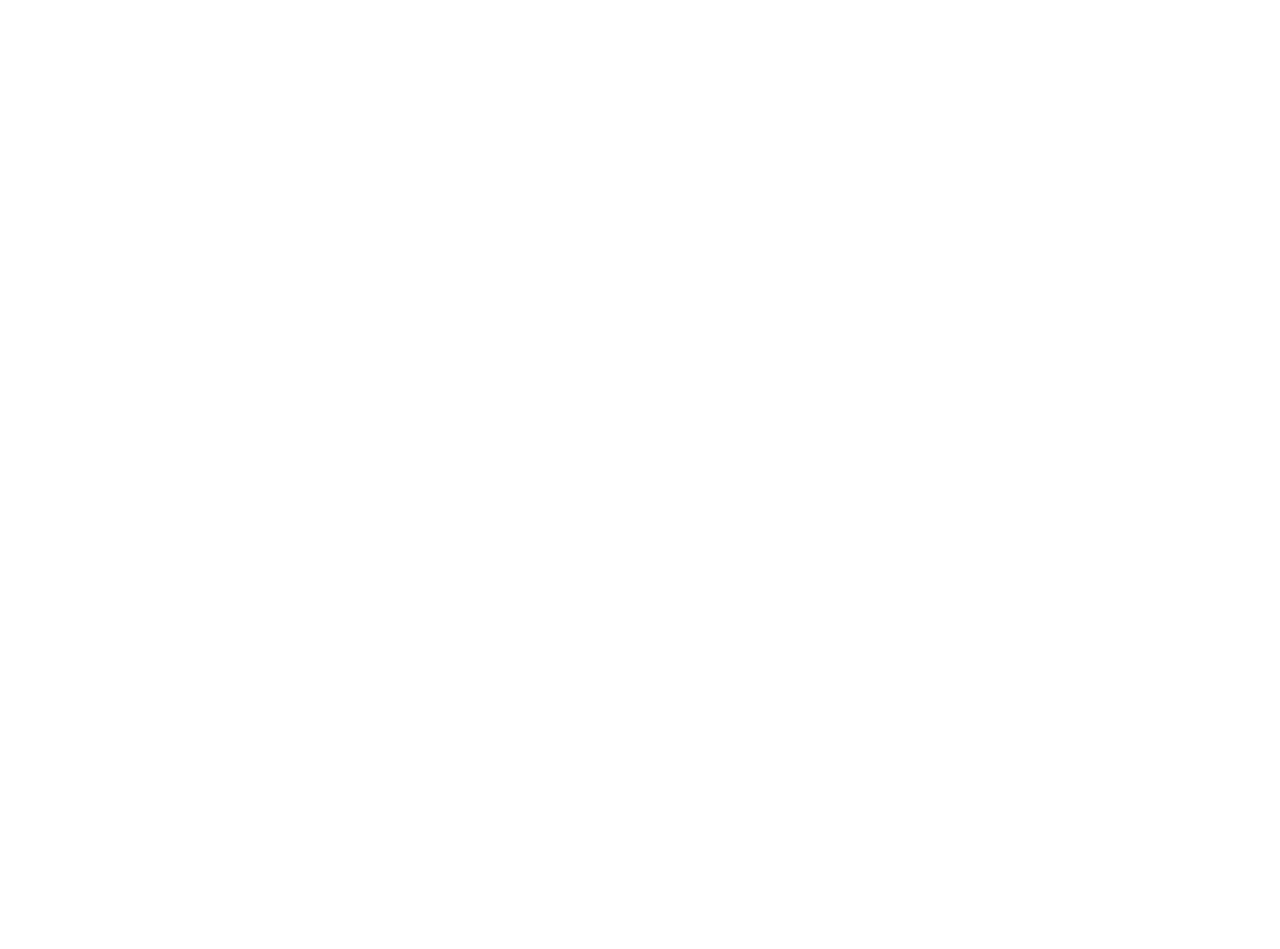
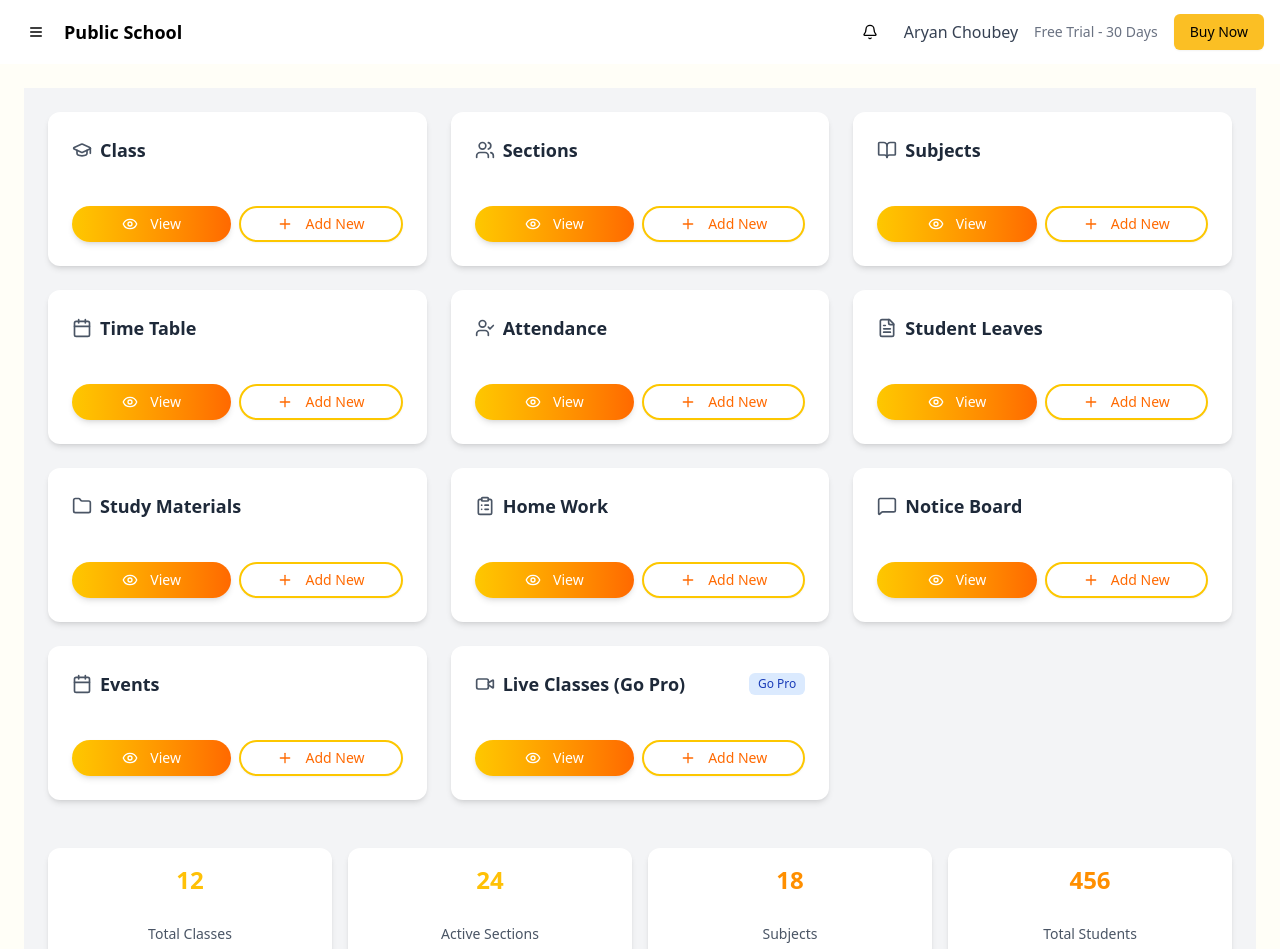
Before and after one commit to Aryanchoubey/school-management, a React (Vite) app in the folder client/: page /dashboard/academics in a window 1280 px wide. Before the commit this address had no page. Shown: the top 949 px of the page. Before the commit the page ends 800 px from the top, so only its background shows below. Built offline with nearby package versions, Linux system fonts and the light colour scheme.

Commit message:
academic page dashboard

```diff
--- a/client/src/App.jsx
+++ b/client/src/App.jsx
@@ -7,6 +7,7 @@
 import Myschool from './pages/Dashboard/MySchool/Myschool'
 import AddStudent from './pages/Dashboard/MySchool/AddStudent'
 import UserManagement from './pages/Dashboard/UserManagement/UserManagement'
+import Academics from './pages/Dashboard/Academics/Academics'
 // import AddStudent from './pages/Dashboard/AddStudent/AddStudent'
 
 
@@ -24,6 +25,7 @@
           <Route path='branch' element={<Home/>} />
           <Route path='addstudent' element={<AddStudent />} />
           <Route path='editstudent' element={<UserManagement />} />
+          <Route path='academics' element={<Academics />} />
         </Route>
 
         {/* Root route */}
--- /dev/null
+++ b/client/src/pages/Dashboard/Academics/Academics.jsx
@@ -0,0 +1,107 @@
+import React from 'react';
+import { Card, CardContent, CardHeader, CardTitle } from '@/components/ui/card';
+import { Button } from '@/components/ui/button';
+import { Badge } from '@/components/ui/badge';
+import {
+  Plus,
+  Eye,
+  GraduationCap,
+  Users,
+  BookOpen,
+  Calendar,
+  UserCheck,
+  FileText,
+  Folder,
+  ClipboardList,
+  MessageSquare,
+  Video
+} from 'lucide-react';
+
+const Academics = () => {
+  const dashboardItems = [
+    { title: 'Class', icon: GraduationCap },
+    { title: 'Sections', icon: Users },
+    { title: 'Subjects', icon: BookOpen },
+    { title: 'Time Table', icon: Calendar },
+    { title: 'Attendance', icon: UserCheck },
+    { title: 'Student Leaves', icon: FileText },
+    { title: 'Study Materials', icon: Folder },
+    { title: 'Home Work', icon: ClipboardList },
+    { title: 'Notice Board', icon: MessageSquare },
+    { title: 'Events', icon: Calendar },
+    { title: 'Live Classes (Go Pro)', icon: Video, isPro: true },
+  ];
+
+  const DashboardCard = ({ title, icon: Icon, isPro = false }) => (
+    <Card className="group hover:shadow-lg transition-all duration-300 border-0 shadow-md bg-white rounded-xl">
+      <CardHeader className="pb-3">
+        <CardTitle className="flex items-center gap-2 text-gray-800 text-base sm:text-lg font-semibold">
+          <Icon className="h-4 w-4 sm:h-5 sm:w-5 text-gray-600 flex-shrink-0" />
+          <span className="truncate">{title}</span>
+          {isPro && (
+            <Badge className="ml-auto text-xs flex-shrink-0 bg-blue-100 text-blue-800 hover:bg-blue-100">
+              Go Pro
+            </Badge>
+          )}
+        </CardTitle>
+      </CardHeader>
+      <CardContent className="pt-0">
+        <div className="flex flex-col sm:flex-row gap-2">
+          <Button
+            className="bg-gradient-to-r from-yellow-400 to-orange-500 hover:from-yellow-500 hover:to-orange-600 text-white rounded-full px-4 sm:px-6 h-9 text-sm font-medium w-full sm:flex-1 shadow-md border-0"
+          >
+            <Eye className="h-4 w-4 mr-1 flex-shrink-0" />
+            View
+          </Button>
+          <Button
+            variant="outline"
+            className="border-2 border-yellow-400 text-orange-500 hover:bg-yellow-50 hover:border-orange-500 rounded-full px-4 sm:px-6 h-9 text-sm font-medium w-full sm:flex-1 bg-white"
+          >
+            <Plus className="h-4 w-4 mr-1 flex-shrink-0" />
+            Add New
+          </Button>
+        </div>
+      </CardContent>
+    </Card>
+  );
+
+  return (
+    <div className="w-full h-full bg-gray-100 p-3 sm:p-4 lg:p-6">
+      {/* Dashboard Grid */}
+      <div className="grid grid-cols-1 sm:grid-cols-2 lg:grid-cols-3 2xl:grid-cols-4 gap-4 sm:gap-5 lg:gap-6">
+        {dashboardItems.map((item, index) => (
+          <DashboardCard
+            key={index}
+            title={item.title}
+            icon={item.icon}
+            isPro={item.isPro}
+          />
+        ))}
+      </div>
+
+      {/* Quick Stats Section */}
+      <div className="mt-8 sm:mt-12">
+        <div className="grid grid-cols-2 sm:grid-cols-4 gap-3 sm:gap-4">
+          <Card className="p-3 sm:p-4 text-center bg-white shadow-md rounded-xl border-0">
+            <div className="text-lg sm:text-2xl font-bold text-[#FFC107] mb-1">12</div>
+            <div className="text-xs sm:text-sm text-gray-600 font-medium">Total Classes</div>
+          </Card>
+          <Card className="p-3 sm:p-4 text-center bg-white shadow-md rounded-xl border-0">
+            <div className="text-lg sm:text-2xl font-bold text-[#FFC107] mb-1">24</div>
+            <div className="text-xs sm:text-sm text-gray-600 font-medium">Active Sections</div>
+          </Card>
+          <Card className="p-3 sm:p-4 text-center bg-white shadow-md rounded-xl border-0">
+            <div className="text-lg sm:text-2xl font-bold text-[#FF8F00] mb-1">18</div>
+            <div className="text-xs sm:text-sm text-gray-600 font-medium">Subjects</div>
+          </Card>
+          <Card className="p-3 sm:p-4 text-center bg-white shadow-md rounded-xl border-0">
+            <div className="text-lg sm:text-2xl font-bold text-[#FF8F00] mb-1">456</div>
+            <div className="text-xs sm:text-sm text-gray-600 font-medium">Total Students</div>
+          </Card>
+        </div>
+      </div>
+    </div>
+  );
+};
+
+export default Academics;
--- a/client/src/pages/Dashboard/UserManagement/UserManagement.jsx
+++ b/client/src/pages/Dashboard/UserManagement/UserManagement.jsx
@@ -7,6 +7,7 @@
 import { Select, SelectContent, SelectItem, SelectTrigger, SelectValue } from "@/components/ui/select"
 import { Calendar } from "lucide-react"
 import { useNavigate } from "react-router-dom"
+import { X } from "lucide-react"
 
 export default function UserManagement() {
   const [open, setOpen] = useState(true)
@@ -18,12 +19,20 @@
   }
 
   return (
-    <Dialog open={open} onOpenChange={setOpen}>
+    <Dialog  open={open}
+  onOpenChange={(isOpen) => {
+    setOpen(isOpen)
+    if (!isOpen) {
+      // User clicked outside the dialog (overlay) → go back to dashboard
+      navigate("/dashboard")
+    }
+  }}>
       <DialogContent
-        className="w-full sm:max-w-lg md:max-w-4xl max-h-[90vh] overflow-y-auto rounded-lg"
+        className="max-w-full sm:max-w-lg md:max-w-4xl max-h-[90vh] overflow-y-auto rounded-lg"
       >
-        <DialogHeader>
+        <DialogHeader className=" ">
           <DialogTitle className="text-2xl font-bold">Edit Student</DialogTitle>
+
           <DialogDescription />
         </DialogHeader>
 
```
